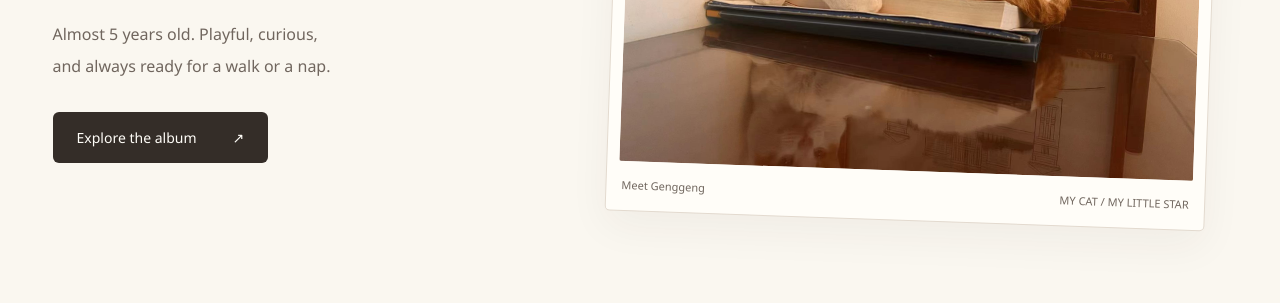
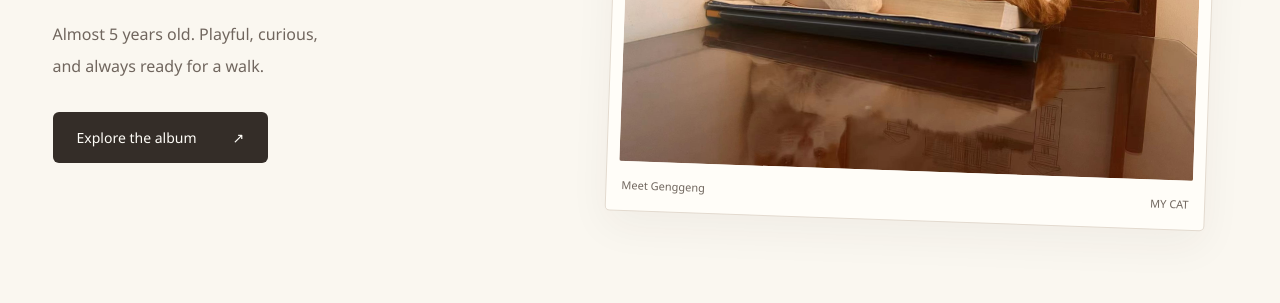
Before and after one commit to Kaiyueee/CS409-MP1, a website built with webpack: page src/index.html in a window 1280 px wide. Shown: the part 432-735 px from the top of the page. Built offline with nearby package versions, Linux system fonts and the light colour scheme.

Commit message:
Simplify

```diff
--- a/src/index.html
+++ b/src/index.html
@@ -29,12 +29,12 @@
                     <div class="hero-copy">
                         <p class="eyebrow">A LITTLE CAT, A LOT OF LOVE</p>
                         <h1 id="hero-title">Hello, I’m<br><span>Genggeng.</span></h1>
-                        <p class="hero-description">Almost 5 years old. Playful, curious,<br>and always ready for a walk or a nap.</p>
+                        <p class="hero-description">Almost 5 years old. Playful, curious,<br>and always ready for a walk.</p>
                         <a class="button" href="#gallery">Explore the album <span aria-hidden="true">↗</span></a>
                     </div>
                     <figure class="hero-photo photo-frame">
                         <img class="cover-image" src="assets/1.jpg" width="1702" height="1276" alt="Genggeng resting on a book in front of a framed illustration" fetchpriority="high">
-                        <figcaption><span>Meet Genggeng</span><span>MY CAT / MY LITTLE STAR</span></figcaption>
+                        <figcaption><span>Meet Genggeng</span><span>MY CAT</span></figcaption>
                     </figure>
                 </div>
             </section>
```
